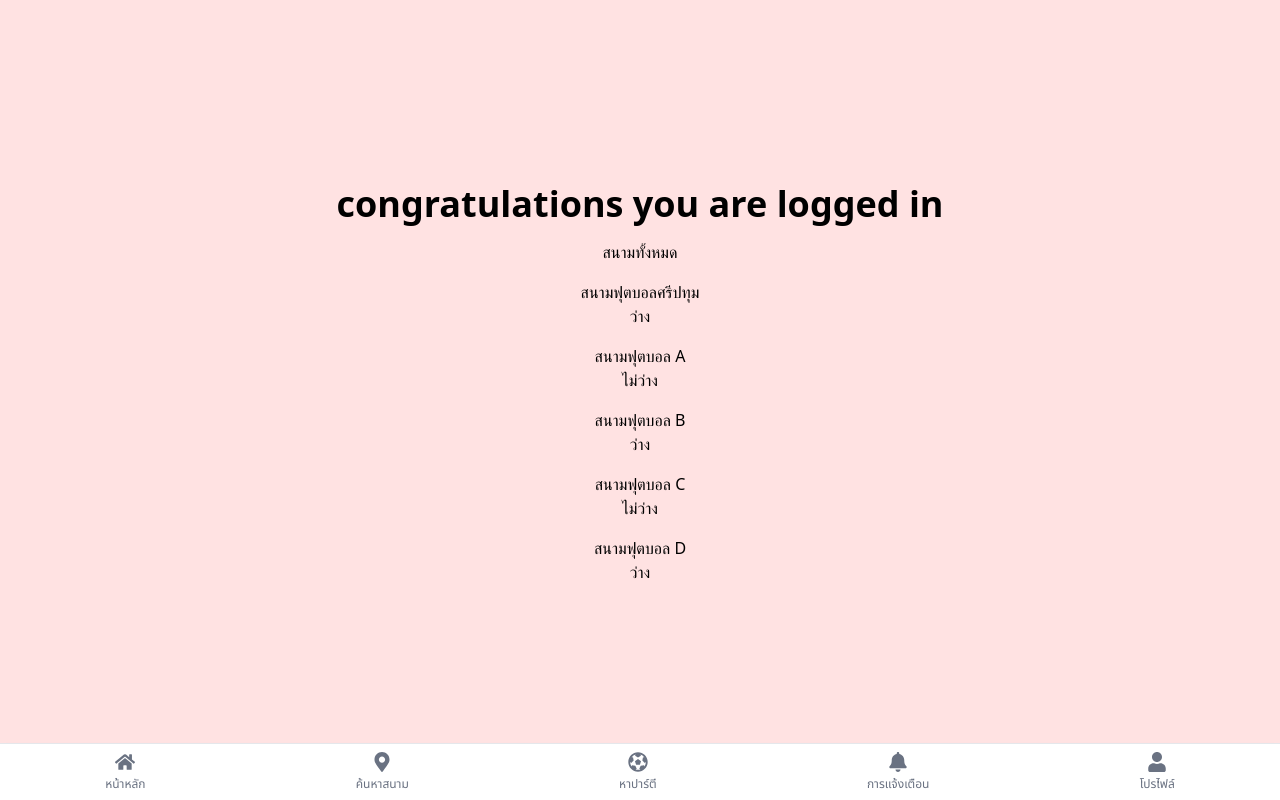
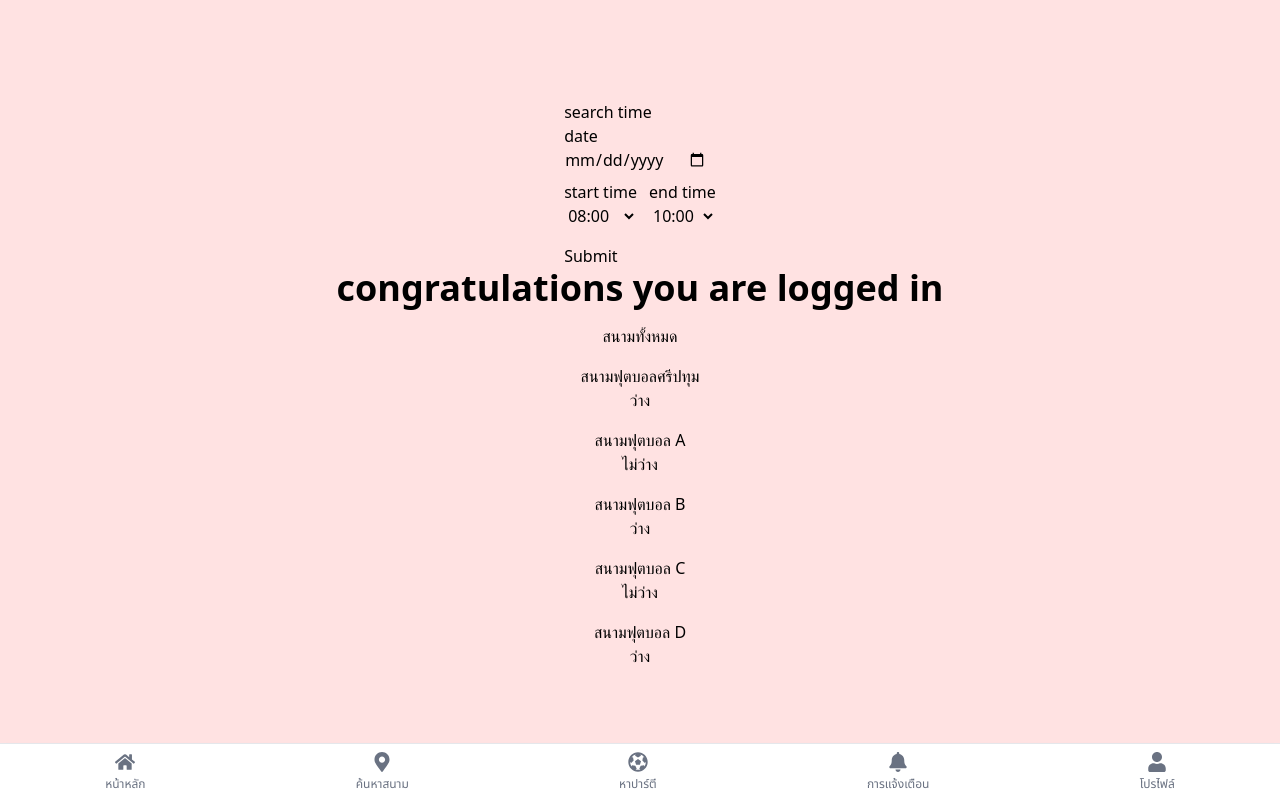
Before and after one commit to Theeraphath/kickhub, a React (Vite) app in the folder frontend/kickhub/: page /test in a window 1280 px wide. Built offline with nearby package versions, Linux system fonts and the light colour scheme.

Commit message:
add select time

```diff
--- a/frontend/kickhub/src/components/test.jsx
+++ b/frontend/kickhub/src/components/test.jsx
@@ -1,5 +1,6 @@
 import { useNavigate } from "react-router-dom";
 import Login from "./Login";
+import TimeSelector from "./testtime";
 function Test1() {
   const Navigate = useNavigate();
 
@@ -33,6 +34,9 @@ function Test1() {
 
   return (
     <div className="flex flex-col items-center justify-center h-screen bg-red-100">
+      <div>
+        <TimeSelector />
+      </div>
       <div className="flex flex-col items-center justify-center mb-4">
         <h1 className="text-4xl font-bold text-black mb-4">
           congratulations you are logged in
@@ -41,7 +45,11 @@ function Test1() {
       </div>
       <div className="flex flex-col items-center justify-center mb-4">
         {dummydata.map((item) => (
-          <button key={item.id} className="cursor-pointer mb-4" onClick={() => Navigate(`/test/${item.id}`, { state: item })}>
+          <button
+            key={item.id}
+            className="cursor-pointer mb-4"
+            onClick={() => Navigate(`/test/${item.id}`, { state: item })}
+          >
             <h1>{item.fild_name}</h1>
             <h1>{item.status}</h1>
           </button>
--- /dev/null
+++ b/frontend/kickhub/src/components/testtime.jsx
@@ -0,0 +1,76 @@
+import { useState } from "react";
+
+export default function TimeSelector() {
+  const [date, setDate] = useState("");
+  const [startTime, setStartTime] = useState("08:00");
+  const [endTime, setEndTime] = useState("10:00");
+  const [result, setResult] = useState(null);
+
+  const handleSubmit = () => {
+    if (!date || !startTime || !endTime) return;
+
+    const start = new Date(`${date}T${startTime}:00.000`);
+    const end = new Date(`${date}T${endTime}:00.000`);
+
+    setResult({
+      start_datetime: start.toISOString(),
+      end_datetime: end.toISOString(),
+    });
+  };
+
+  return (
+    <div>
+      <h1>search time</h1>
+
+      <p>date</p>
+      <input
+        type="date"
+        value={date}
+        onChange={(e) => setDate(e.target.value)}
+      />
+
+      <span className="flex gap-3 mt-2">
+        <span className="flex flex-col">
+          <p>start time</p>
+          <select
+            value={startTime}
+            onChange={(e) => setStartTime(e.target.value)}
+          >
+            {[...Array(24)].map((_, hour) => {
+              const timeString = hour.toString().padStart(2, "0") + ":00";
+              return (
+                <option key={hour} value={timeString}>
+                  {timeString}
+                </option>
+              );
+            })}
+          </select>
+        </span>
+
+        <span className="flex flex-col">
+          <p>end time</p>
+          <select value={endTime} onChange={(e) => setEndTime(e.target.value)}>
+            {[...Array(24)].map((_, hour) => {
+              const timeString = hour.toString().padStart(2, "0") + ":00";
+              return (
+                <option key={hour} value={timeString}>
+                  {timeString}
+                </option>
+              );
+            })}
+          </select>
+        </span>
+      </span>
+
+      <button className="mt-4" onClick={handleSubmit}>
+        Submit
+      </button>
+
+      {result && (
+        <pre className="mt-4 bg-gray-100 p-2 rounded">
+          {JSON.stringify(result, null, 2)}
+        </pre>
+      )}
+    </div>
+  );
+}
```
